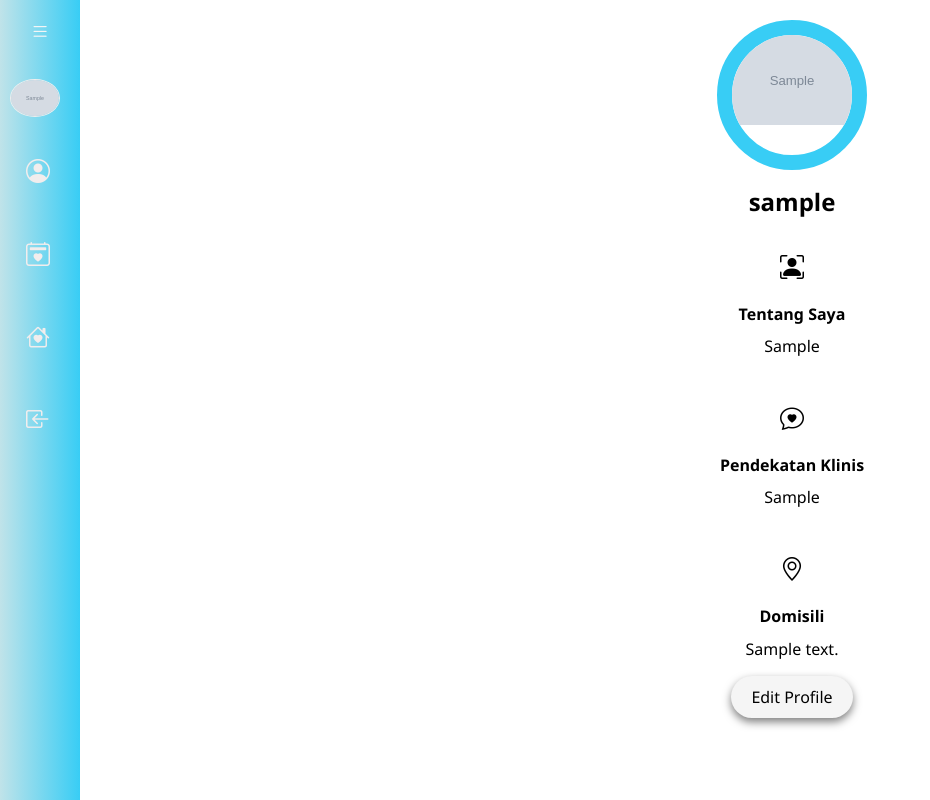
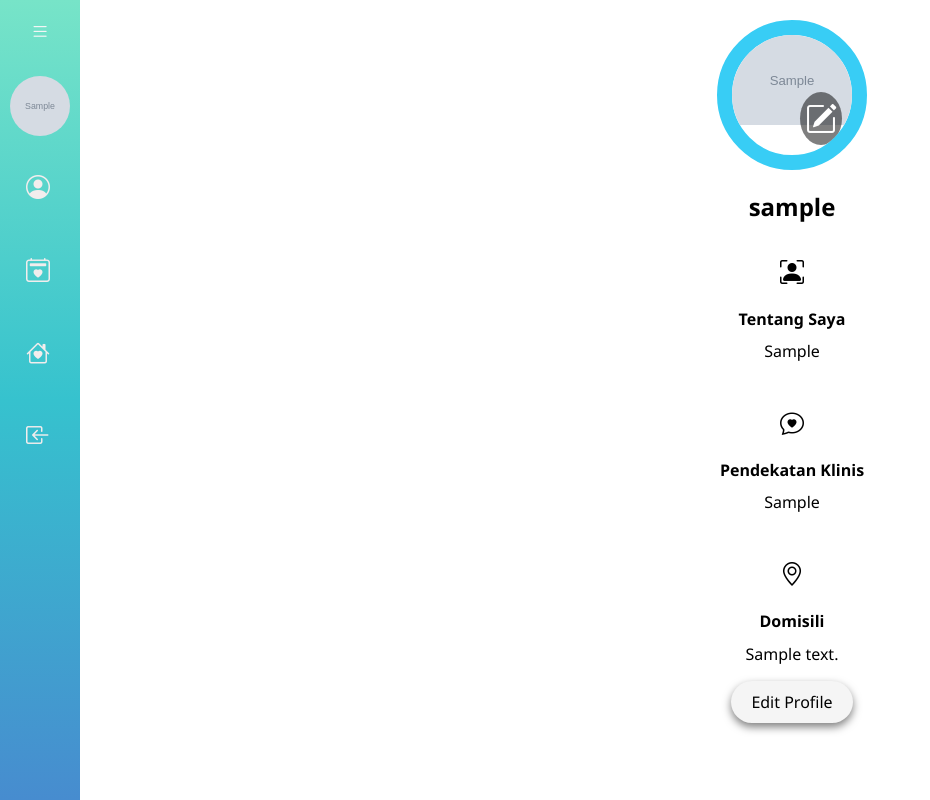
Before and after one commit to MarcellPratama/Bercerita.com, a CodeIgniter 4 app: the page made by app/Views/dashboardpsikolog.php in a window 1280 px wide. Shown: the whole page, without its empty margins (0-930 px from the left). Run offline with PHP 8.4 and a stand-in for CodeIgniter, Linux system fonts and the light colour scheme; the template is opened without the code that fills it: most values are stand-ins (such as "Sample title", 1, 10 or a date in 2020); grey boxes marked "Sample" are stand-in pictures; some libraries are stand-ins or nearby versions.

Commit message:
edit profile psikolog

```diff
--- a/app/Config/Routes.php
+++ b/app/Config/Routes.php
@@ -45,12 +45,10 @@ $routes->post('/forum/delete/(:segment)', 'ForumController::deleteForum/$1');
 $routes->post('/simpan-catatan', 'catatanController::addCatatan');
 
 $routes->get('dashboardpsikolog', 'PsikologController::dashboard');
-<<<<<<< HEAD
 $routes->post('/update-profile', 'PsikologController::updateProfile');
+$routes->post('/psikolog/simpanLayanan', 'PsikologController::simpanLayanan');
 // $routes->get('/edit-profile', 'PsikologController::editProfile');
 // $routes->post('/update-profile', 'PsikologController::updateProfile');
-
-=======
 
 $routes->get('/adminLihatDetailPsikolog/(:any)', 'adminController::lihatDetailPsikolog/$1');
 $routes->get('/adminLihatDetailMhs/(:any)', 'adminController::lihatDetailMhs/$1');
@@ -59,4 +57,3 @@ $routes->get('verifikasi/reject/(:segment)', 'adminController::reject/$1');
 $routes->get('/adminLihatDetailMhsPsikologi/(:any)', 'adminController::lihatDetailMhs/$1', ['as' => 'admin.detailMhsPsikologi']);
 $routes->get('kelolaMading', 'adminController::kelolaMading');
 $routes->delete('mading/deleteMading/(:segment)', 'adminController::deleteMading/$1');
->>>>>>> 78ac1df4ff284f891a5b3d2f456638c612877d21
--- a/app/Views/dashboardpsikolog.php
+++ b/app/Views/dashboardpsikolog.php
@@ -17,12 +17,12 @@
     <div class="sidebar">
       <div class="top">
         <div class="logo">
-          <img src="\images\Logo Bercerita.com2.png" alt="" />
+          <img src="base_url('/images/Logo_Bercerita.com2.png')" alt="" />
         </div>
         <i class="bi bi-list" id="btn"></i>
       </div>
       <div class="user">
-        <img src="<?= base_url($psikolog['foto']) ?>" alt="me" class="user-img" />
+      <img id="profile-img" src="<?= base_url('uploads/' . $psikolog['foto']) ?>" />
         <div class="halo">
           <p class="bold">Halo</p>
           <p><?= esc($psikolog['username']) ?></p>
@@ -68,13 +68,12 @@
             <div id="profile-content">
             <div class="profile-card">
             <div class="profile-image">
-                <img id="profile-img" src="<?= base_url('uploads/' . $psikolog['foto']) ?>" alt="Profile Picture" />
-                <i id="edit-photo-icon" class="bi bi-pencil-square" style="display:none; position:absolute; bottom:10px; right:10px; font-size: 2rem; color:white; cursor:pointer;"></i>
+              <img id="profile-img" src="<?= base_url('uploads/' . $psikolog['foto']) ?>" alt="Profile Picture">
+                <i id="edit-photo-icon" class="bi bi-pencil-square" style="display:none;"></i>
                 <input type="file" id="foto" style="display:none" />
             </div>
               <div class="profile-name"><?= esc($psikolog['username']) ?></div>
               <br />
-
               <i class="bi bi-person-bounding-box" style="font-size: 1.5rem"></i>
               <div class="section-title">Tentang Saya</div>
               <!-- Menggunakan contenteditable untuk memungkinkan perubahan langsung -->
@@ -94,6 +93,11 @@
         </div>
       <div class="jadwal-content" id="jadwal-content" style="display: none">
         <div class="section-name">Jadwal Konsultasi</div>
+            <!-- Buttons for Tatap Muka and Chat -->
+        <div class="button-container">
+            <button id="tatap-muka-btn" class="consultation-btn">Tatap Muka</button>
+            <button id="chat-btn" class="consultation-btn">Chat</button>
+        </div>
         <div class="calendar-container">
           <div class="calendar-header">
             <span id="prev-month" class="calendar-nav">&lt;</span>
@@ -107,7 +111,7 @@
         <div class="section-name-layanan">Layanan</div><br><br>
         <div class="layanan-content" id="layanan-content"><br><br><br><br>
           <label for="cases">Kasus Yang ditangani (Max. 4)</label>
-          <form action="#" method="post">
+          <form action="/psikolog/simpanLayanan" method="post">
               <div class="checkbox-group">
                 <label for="kecemasan">
                   <input type="checkbox" id="kecemasan" name="kasus[]" value="Kecemasan">
@@ -267,40 +271,51 @@
 
     generateCalendar(currentMonth, currentYear);
 
+    // Enable editing for profile
   document.getElementById("edit-profile-btn").addEventListener("click", function (e) {
     e.preventDefault();
     document.getElementById("tentang-saya-text").contentEditable = true;
     document.getElementById("pendekatan-klinis-text").contentEditable = true;
-        document.getElementById("save-profile-btn").style.display = "inline-block";
-        document.getElementById("foto").style.display = "inline-block";
-        document.getElementById("edit-photo-icon").style.display = "block";
-        document.getElementById("tentang-saya-text").style.border = "1px solid #ccc";
-        document.getElementById("pendekatan-klinis-text").style.border = "1px solid #ccc";
+    document.getElementById("save-profile-btn").style.display = "inline-block"; // Show save button
+    document.getElementById("foto").style.display = "inline-block"; // Show file input
+    document.getElementById("edit-photo-icon").style.display = "block"; // Show edit photo icon
+    document.getElementById("tentang-saya-text").style.border = "1px solid #ccc"; // Add border
+    document.getElementById("pendekatan-klinis-text").style.border = "1px solid #ccc"; // Add border
   });
 
-      // Handling the photo change
+  // Handle photo icon click
   document.getElementById("edit-photo-icon").addEventListener("click", function () {
-        document.getElementById("foto").click(); // Trigger file input when pencil icon is clicked
+    document.getElementById("foto").click(); // Trigger file input when edit photo icon is clicked
   });
 
+  // Handle photo preview when a file is selected
   document.getElementById("foto").addEventListener("change", function (e) {
     const file = e.target.files[0];
     if (file) {
       const reader = new FileReader();
       reader.onload = function (e) {
-            document.getElementById("profile-img").src = e.target.result;
+        document.getElementById("profile-img").src = e.target.result; // Update profile image preview
       };
-          reader.readAsDataURL(file);
+      reader.readAsDataURL(file); // Read file as data URL
     }
   });
 
-      // Save Profile (with image upload)
+  // Save profile changes
   document.getElementById("save-profile-btn").addEventListener("click", function (e) {
     e.preventDefault();
+
+    // Retrieve values
     const tentangSaya = document.getElementById("tentang-saya-text").innerText;
     const pendekatanKlinis = document.getElementById("pendekatan-klinis-text").innerText;
     const foto = document.getElementById("foto").files[0];
 
+    // Validate data
+    if (!tentangSaya || !pendekatanKlinis) {
+      alert("Harap lengkapi semua field sebelum menyimpan.");
+      return;
+    }
+
+    // Prepare FormData
     const formData = new FormData();
     formData.append("tentang_saya", tentangSaya);
     formData.append("pendekatan_klinis", pendekatanKlinis);
@@ -316,16 +331,18 @@
       .then(response => response.json())
       .then(data => {
         if (data.success) {
-            alert('Profil berhasil diperbarui');
-            location.reload(); // Reload page to see changes
+          alert("Profil berhasil diperbarui.");
+          location.reload(); // Reload page to see updated changes
         } else {
-            alert('Terjadi kesalahan');
+          alert(data.message || "Terjadi kesalahan saat menyimpan profil.");
         }
       })
       .catch(error => {
-          alert('Terjadi kesalahan');
+        console.error("Error:", error);
+        alert("Terjadi kesalahan saat menyimpan profil.");
       });
   });
+
 
             // Select all checkboxes under the "Kasus Yang Ditangani" section
       const checkboxes = document.querySelectorAll('input[name="kasus[]"]');
@@ -344,6 +361,5 @@
       checkboxes.forEach(checkbox => {
         checkbox.addEventListener('change', handleCheckboxLimit);
       });
-
 </script>
 </html>
--- a/public/css/dbpsikolog.css
+++ b/public/css/dbpsikolog.css
@@ -15,7 +15,7 @@
   left: 0;
   height: 100vh;
   width: 80px;
-    background-image: linear-gradient(to right, #c0e3e9, #38cdf5);
+  background: linear-gradient(to bottom, #77e4c8, #36c2ce, #478ccf);
   padding: 10px;
   margin: 0;
   transition: width 0.5s ease;
@@ -148,8 +148,14 @@
 .sidebar.active ul li .tooltip {
   display: none;
 }
-
-
+/* Gambar profile di sidebar */
+.sidebar .user #profile-img {
+  width: 60px; /* Sesuaikan dengan ukuran yang diinginkan */
+  height: 60px; /* Pastikan gambar tetap berbentuk bulat */
+  border-radius: 50%; /* Membuat gambar berbentuk bulat */
+  object-fit: cover; /* Agar gambar terpotong proporsional */
+  margin-right: 10px; /* Memberikan sedikit jarak antara gambar dan teks */
+}
 /* Submenu styling */
 
 .submenu {
@@ -200,11 +205,35 @@
   overflow: hidden;
   margin: 0 auto 15px;
   border: 15px solid #38cdf5;
+  position: relative;
+  display: inline-block;
 }
 
 .profile-image img {
   width: 100%;
   height: auto;
+}
+/* Menyembunyikan ikon edit secara default */
+#edit-photo-icon {
+  position: absolute;
+  bottom: 5px; /* Sedikit di bawah sudut gambar */
+  right: 5px; /* Sedikit di kanan sudut gambar */
+  font-size: 1.5rem;
+  color: white;
+  background-color: rgba(
+    0,
+    0,
+    0,
+    0.5
+  ); /* Warna latar belakang transparan hitam */
+  padding: 5px;
+  border-radius: 50%; /* Ikon berbentuk bulat */
+  cursor: pointer;
+  display: none; /* Ikon tidak muncul secara default */
+}
+/* Menampilkan ikon edit ketika mouse hover pada gambar profil */
+.profile-image:hover #edit-photo-icon {
+  display: block; /* Menampilkan ikon saat hover */
 }
 
 .profile-name {
@@ -455,11 +508,9 @@ a {
   background-color: #008cb3;
 }
 
-
 /* Responsive adjustments */
 
 @media (max-width: 600px) {
-<<<<<<< HEAD
   .checkbox-group {
     flex-direction: column;
   }
@@ -487,9 +538,16 @@ textarea:focus {
   outline: none;
   border: 1px solid #007bff;
 }
-=======
 .checkbox-group {
   flex-direction: column;
 }
+#edit-photo-icon {
+  display: block !important; /* Memastikan ikon selalu ditampilkan */
+  position: absolute;
+  bottom: 10px;
+  right: 10px;
+  font-size: 2rem;
+  color: white;
+  cursor: pointer;
+  z-index: 10; /* Pastikan ikon di atas elemen lain */
 }
->>>>>>> 78ac1df4ff284f891a5b3d2f456638c612877d21
```
Also changed, not shown: other parts of public/css/dbpsikolog.css (+45 -22 lines), app/Controllers/PsikologController.php (+37 -4 lines), public/images/Logo_Bercerita.com2.png (renamed from public/images/Logo Bercerita.com2.png), public/uploads/1733672514_563cd58315f8316e04e6.jpg (added), public/uploads/1733673289_892a70fb3c4fa94b7143.jpg (added), public/uploads/1733673486_034a88e29d4d26e948e7.jpg (added), public/uploads/1733673907_3065d8f2c0aac7ebb7ea.jpg (added), public/uploads/1733674296_cff2a30851e1a2a8179f.jpg (added). Lines whose indentation alone changed are shown as unchanged.
